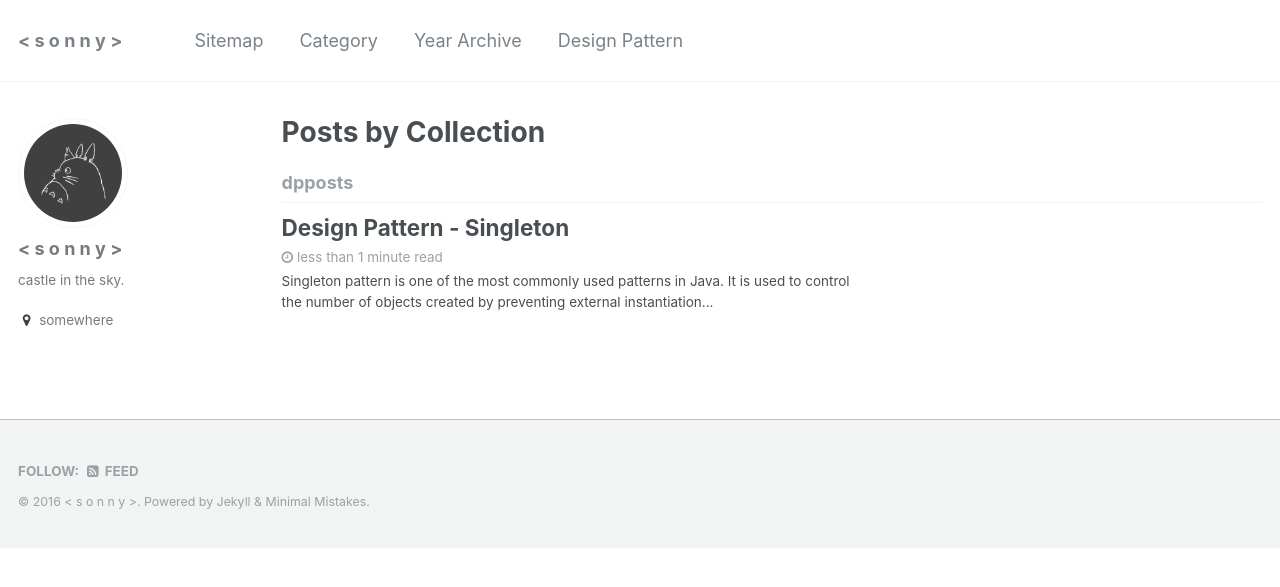
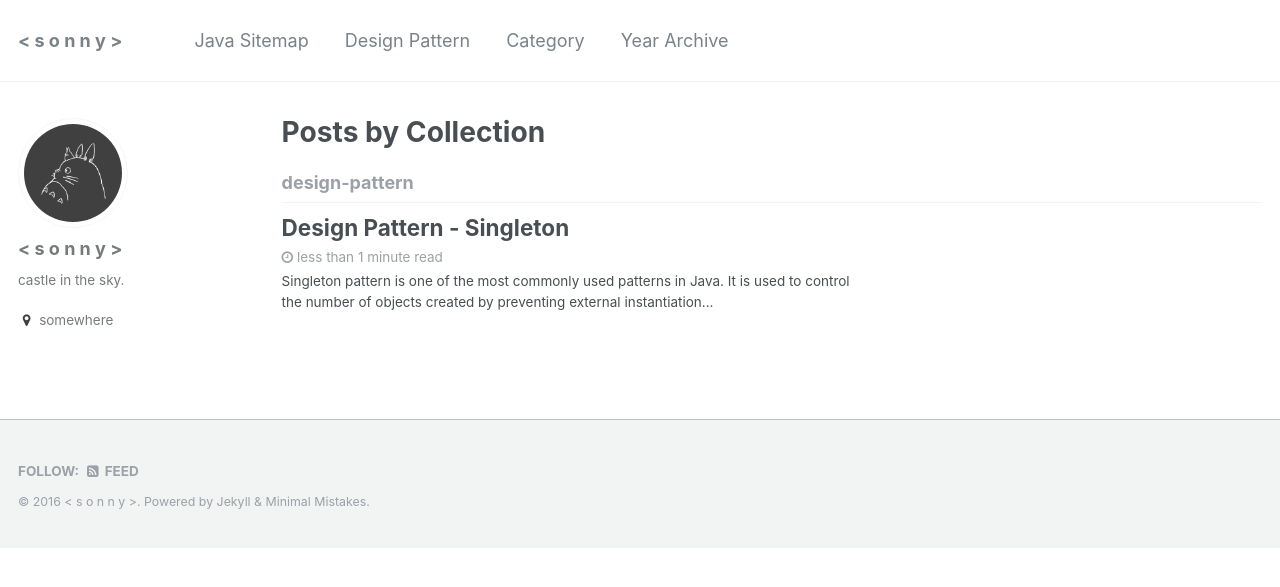
Before and after one commit to sonnyit/java, a Jekyll site: the page built from _pages/collection-archive.html, in a window 1280 px wide. Shown: the top 587 px of the page. Built offline with Jekyll 4.4.1, drawn with Linux system fonts in a browser that asks for light colours.

Commit message:
SAVEPOINT

```diff
--- a/_config.yml
+++ b/_config.yml
@@ -231,10 +231,10 @@ defaults:
       read_time: true
       share: true
       related: true
-  # _dpposts
+  # _design-pattern
   - scope:
       path: ""
-      type: dpposts
+      type: design-pattern
     values:
       layout: single
       author_profile: false
@@ -246,6 +246,6 @@ defaults:
         nav: "dpnav"
 
 collections:
-  dpposts:
+  design-pattern:
     output: true
     permalink: /:collection/:path/
--- a/_data/navigation.yml
+++ b/_data/navigation.yml
@@ -1,16 +1,16 @@
 # main links links
 main:
-  - title: "Sitemap"
+  - title: "Java Sitemap"
     url: https://sonnyit.github.io/java/java-basic/jb-features/
+
+  - title: "Design Pattern"
+    url: https://sonnyit.github.io/java/design-pattern/dp-singleton/
 
   - title: "Category"
     url: https://sonnyit.github.io/java/category-archive/
 
   - title: "Year Archive"
     url: https://sonnyit.github.io/java/year-archive/
-
-  - title: "Design Pattern"
-    url: https://sonnyit.github.io/java/dpposts/dp-singleton/
 
 # documentation links
 docs:
```
Also changed, not shown: _design-pattern/dp-singleton.md (renamed from _dpposts/dp-singleton.md).
